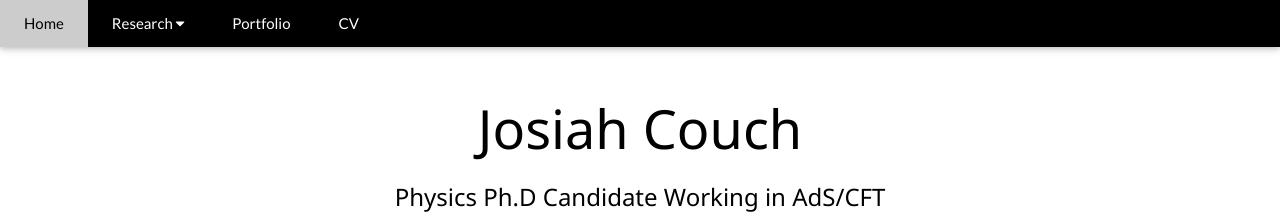
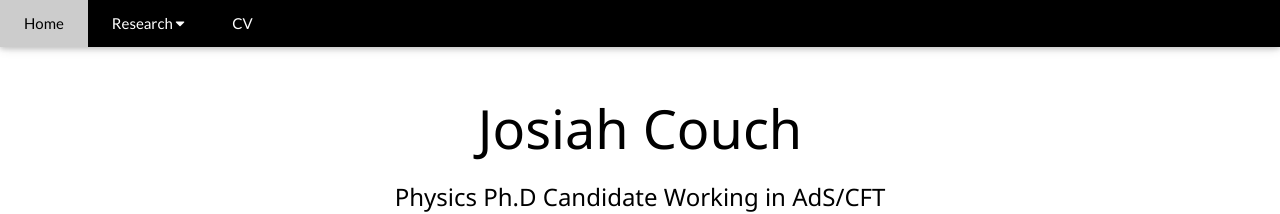
Before and after one commit to IosiaLectus/iosialectus.github.io, a Jekyll site: the page built from index.md, in a window 1280 px wide. Shown: the top 214 px of the page. Built offline with Jekyll 4.4.1, drawn with Linux system fonts in a browser that asks for light colours.

Commit message:
removed 'Portfolio' section from navigation bar

```diff
--- a/_includes/w3-navbar.html
+++ b/_includes/w3-navbar.html
@@ -12,7 +12,7 @@
           <a href="/research/#pubs" class="w3-bar-item w3-button">Publications</a>
         </div>
       </div>
-      <a href="/portfolio" class="w3-bar-item w3-button w3-padding-large">Portfolio</a>
+      <!--<a href="/portfolio" class="w3-bar-item w3-button w3-padding-large">Portfolio</a>-->
       <a href="/cv" class="w3-bar-item w3-button w3-padding-large">CV</a>
       <!--<a href="#cv" class="w3-bar-item w3-button w3-padding-large w3-hide-small">Blog</a>-->
     </div>
```
